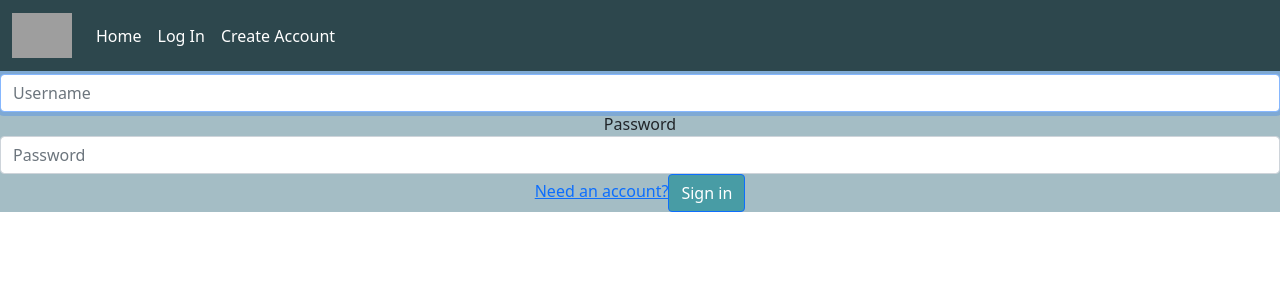
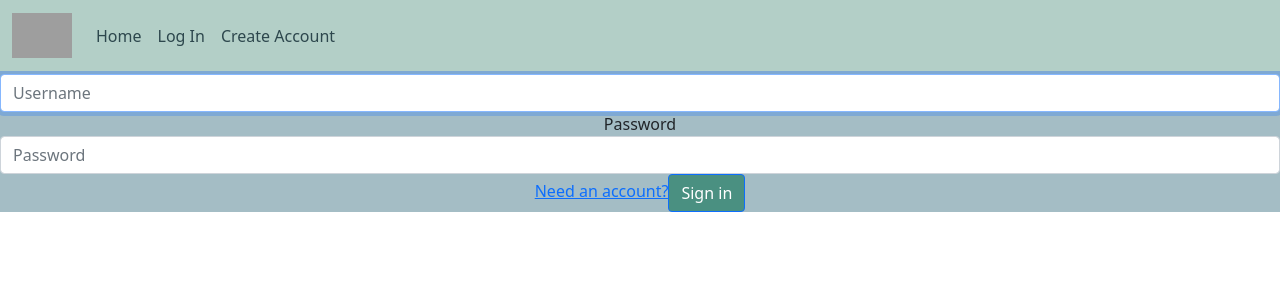
Before and after one commit to mitchrhodes/SummitFitness, a Vue app in the folder vue/: page /login in a window 1280 px wide. Shown: the top 300 px of the page. Built offline with nearby package versions, Linux system fonts and the light colour scheme; no server answers; grey boxes are pictures that could not be loaded.

Commit message:
color change dummy goals added distance

```diff
--- a/vue/src/App.vue
+++ b/vue/src/App.vue
@@ -31,6 +31,7 @@
             </li>
             <li class="nav-item active">
               <router-link
+
                 class="nav-link"
                 v-bind:to="{ name: 'register' }"
                v-show="!isUser(this.$store.state.user) && !isAdmin(this.$store.state.user)"
@@ -140,14 +141,20 @@ export default {
 }
 
 #navbar-design {
-  background-color: #2D474D;
+  background-color: #b3cfc7;
   color: #ffffff;
 }
 nav .navbar-nav li a {
-  color: white;
+  color: #2D474D;
+
 }
 nav .navbar-nav li a:hover {
   color: #A4BDC5;
+
+}
+router-link {
+color: white
+
 }
 
 
--- a/vue/src/views/Events.vue
+++ b/vue/src/views/Events.vue
@@ -10,7 +10,7 @@
       "
     >
       <div class="d-flex justify-content-center align-items-center h-100">
-        <div class="text-white">
+        <div class="text-black">
           <h1 class="mb-3">Events</h1>
         </div>
       </div>
@@ -213,8 +213,12 @@ export default {
   background-color: #489CA5;
   color: white;
 }
+#progressUpdated{
+  background-color: #489CA5;
+  color: white;
+}
 .btn {
-  background-color: #489CA5 !important;
+  background-color: #4A9081 !important;
   outline-color: #2D474D !important;
   color: white;
 }
--- a/vue/src/views/Goals.vue
+++ b/vue/src/views/Goals.vue
@@ -19,7 +19,13 @@
     </div>
 
     <!-- Added alert to progress updated, this refreshes the page when closed out so progress updates on screen-->
-         <div id="eventPasswordChanged" class="alert alert-dismissible fade show" role="alert" v-show="isProgressUpdated">Progress has been updated!
+    <div
+      id="eventPasswordChanged"
+      class="alert alert-dismissible fade show"
+      role="alert"
+      v-show="isProgressUpdated"
+    >
+      Progress has been updated!
 
       <button
         type="button"
@@ -31,7 +37,7 @@
         <span aria-hidden="true">&times;</span>
       </button>
     </div>
-    <br>
+    <br />
     <form
       v-show="isAddProgress"
       @submit.prevent="logGoal(), (isAddProgress = false)"
@@ -46,7 +52,7 @@
         Update Progress
       </button>
     </form>
-    <br>
+    <br />
     <table class="table table-hover">
       <thead>
         <tr>
@@ -55,7 +61,7 @@
           <th scope="col">Description</th>
           <th scope="col">Type</th>
           <th scope="col">Duration</th>
-          <th scope="col">Miles</th>
+          <th scope="col">Goal Distance</th>
           <th scope="col">Progress</th>
           <th scope="col"></th>
         </tr>
@@ -68,10 +74,12 @@
           <td>{{ goal.type }}</td>
           <td>{{ goal.duration }} days</td>
           <td>{{ goal.distance }} miles</td>
-          <td>{{ goal.distanceProgress }} miles</td>
+          <td v-if="goal.distanceProgress < goal.distance">{{ goal.distanceProgress }} miles</td>
+          <td v-else>Goal Completed!</td>
           <td>
             <a
-              class="btn "
+            v-show="goal.distanceProgress < goal.distance"
+              class="btn"
               v-on:click="
                 (isAddProgress = true), (updateProgress.goalId = goal.goalId)
               "
@@ -88,14 +96,19 @@
         >Add Goal</a
       >
     </div>
-    <div id="eventGoalAdded" class="alert alert-dismissible fade show" role="alert" v-show="isGoalCreated">Goal Added!
+    <div
+      id="eventGoalAdded"
+      class="alert alert-dismissible fade show"
+      role="alert"
+      v-show="isGoalCreated"
+    >
+      Goal Added!
       <button
         type="button"
         class="close btn bg-transparent text-right"
         data-dismiss="alert"
         aria-label="Close"
         v-on:click="(isGoalCreated = false), refreshPage()"
-
       >
         <span aria-hidden="true">&times;</span>
       </button>
@@ -155,9 +168,7 @@
         </div>
       </div>
       <div class="text-center my-3">
-        <button class="btn" type="submit">
-          Add Goal
-        </button>
+        <button class="btn" type="submit">Add Goal</button>
       </div>
     </form>
   </div>
@@ -257,13 +268,13 @@ export default {
 </script>
 
 <style>
-#eventGoalAdded{
-  background-color: #489CA5;
+#eventGoalAdded {
+  background-color: #489ca5;
   color: white;
 }
 .btn {
-  background-color: #489CA5 !important;
-  outline-color: #2D474D !important;
+  background-color: #489ca5 !important;
+  outline-color: #2d474d !important;
   color: white;
 }
 </style>
--- a/vue/src/views/Leaderboard.vue
+++ b/vue/src/views/Leaderboard.vue
@@ -2,6 +2,7 @@
   <div>
     <br />
     <br />
+     <br />
     <h1>Your Event Progress</h1>
     <table class="table table-hover">
       <thead>
@@ -15,7 +16,7 @@
         <tr v-for="progress in userProgress" v-bind:key="progress.name">
           <td>{{ progress.eventName }}</td>
           <td>{{ progress.userName }}</td>
-          <td>{{ progress.distanceProgress }}</td>
+          <td>{{ progress.distanceProgress }} miles</td>
 
           <td></td>
         </tr>
@@ -36,7 +37,7 @@
         <tr v-for="leader in leaderboard" v-bind:key="leader.name">
           <td>{{ leader.eventName}}</td>
           <td>{{ leader.userName }}</td>
-          <td>{{ leader.distanceProgress }}</td>
+          <td>{{ leader.distanceProgress }} miles</td>
 
           <td></td>
         </tr>
```
Also changed, not shown: 1 other file (tests, documents, lock files or other folders).
